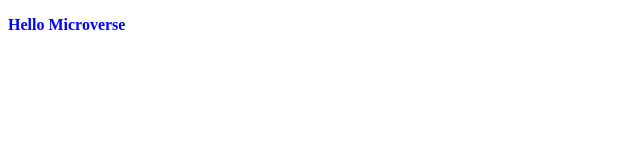
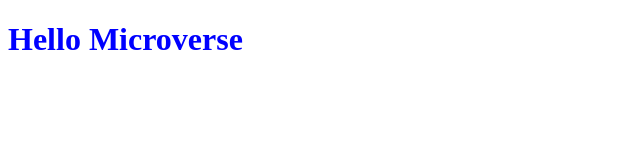
Before and after one commit to CollinsTatang/cr-training-trail-project, a website: page index.html in a window 1280 px wide. Shown: the whole page, without its empty margins (0-640 px from the left). Drawn offline with Linux system fonts and the light colour scheme.

Commit message:
Change the p tag to h1

```diff
--- a/index.html
+++ b/index.html
@@ -9,7 +9,7 @@
 </head>
 <body>
   <div class="header">
-    <p class="title">Hello Microverse</p>
+    <h1 class="title">Hello Microverse</h1>
   </div>
 </body>
 </html>
```
